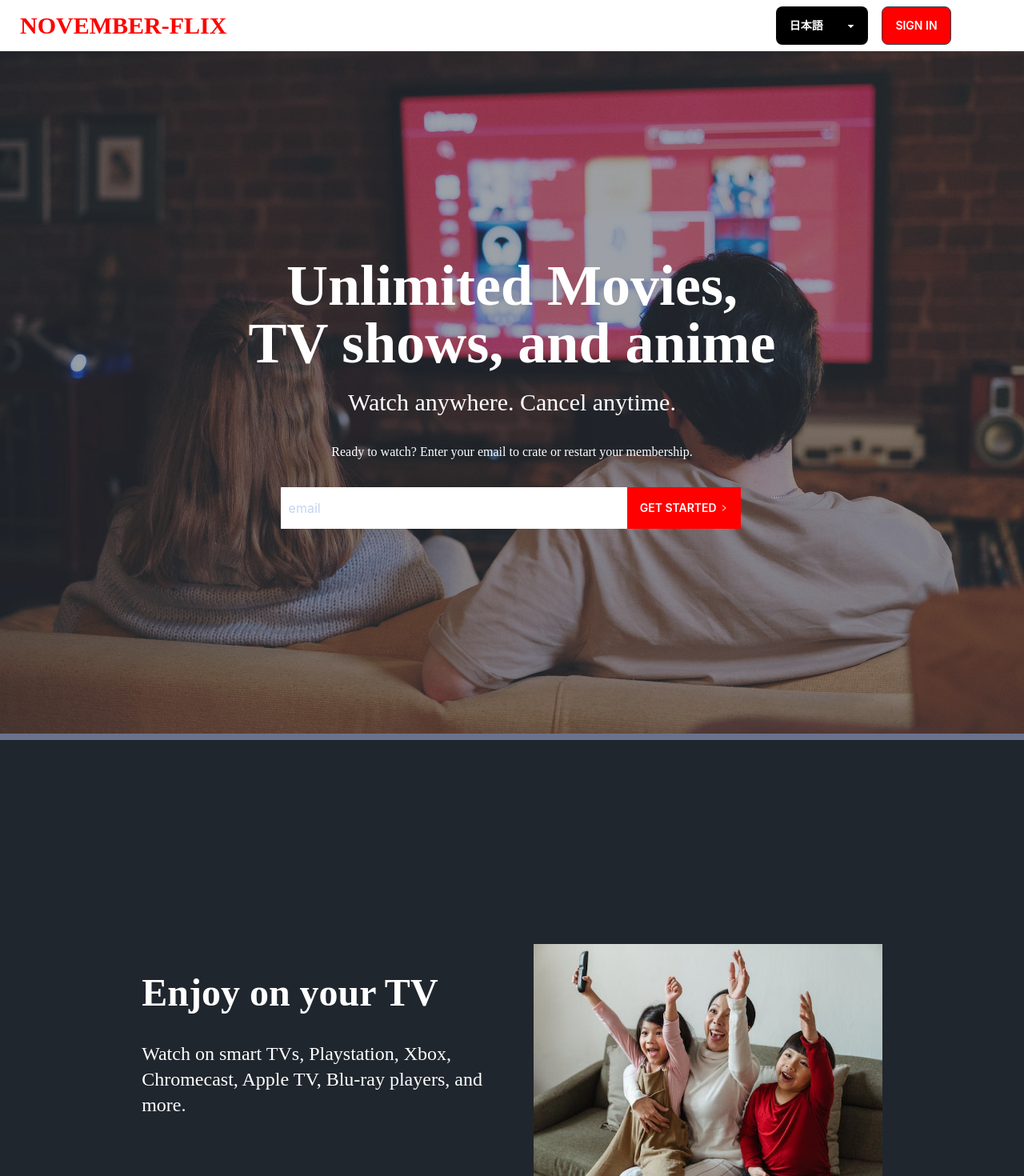
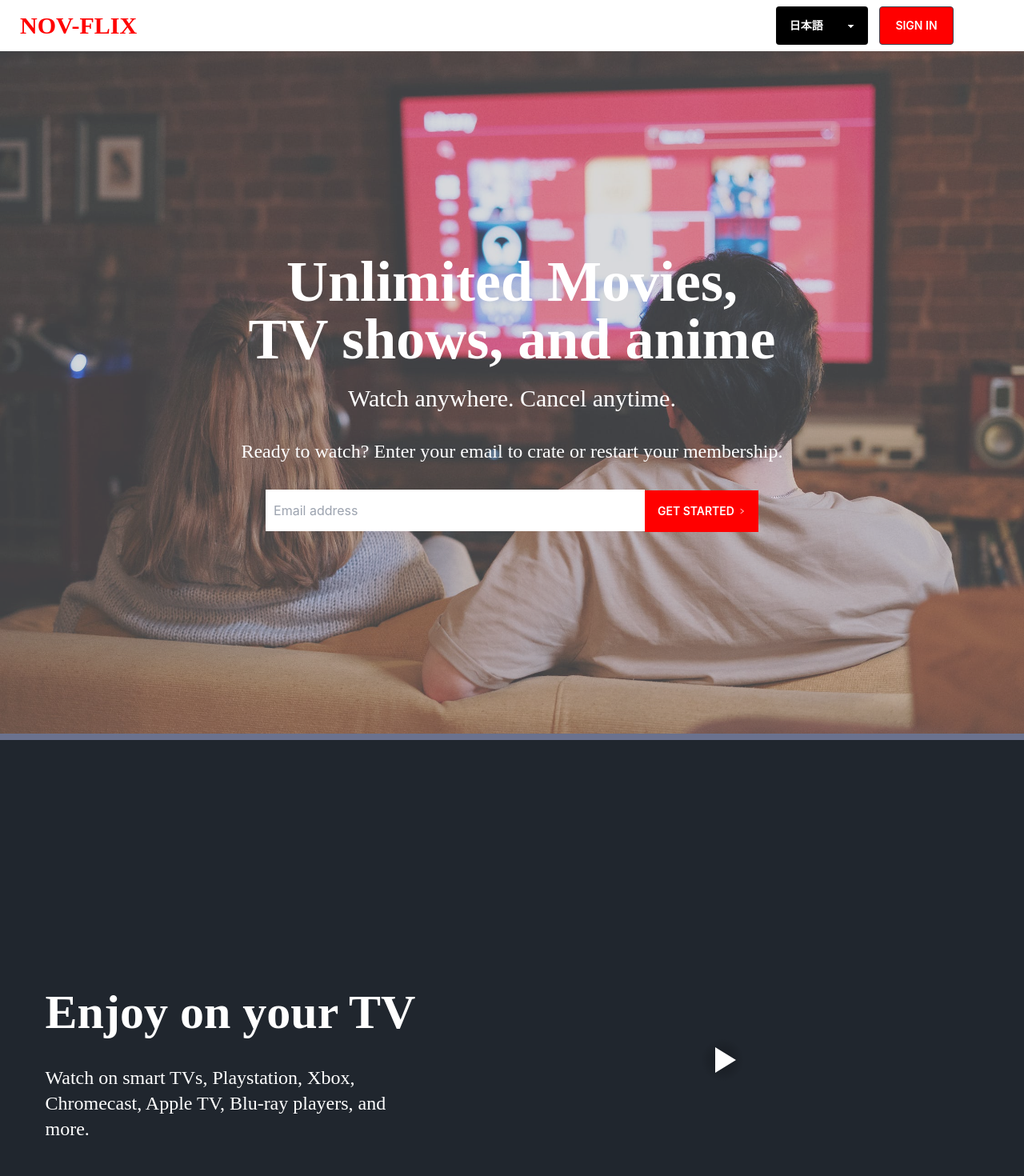
Before and after one commit to pabelmahbub/november-flix, a React (Create React App) app: page / in a window 1280 px wide. Shown: the top 1470 px of the page at 80% size. Built offline with nearby package versions, Linux system fonts and the light colour scheme; no server answers.

Commit message:
video player inplemented and external css files

```diff
--- a/package.json
+++ b/package.json
@@ -12,6 +12,7 @@
     "react": "^18.2.0",
     "react-dom": "^18.2.0",
     "react-icons": "^4.7.1",
+    "react-player": "^2.11.0",
     "react-router-dom": "^6.8.0",
     "react-scripts": "5.0.1",
     "web-vitals": "^2.1.4"
--- /dev/null
+++ b/src/Components/Email.css
@@ -0,0 +1,17 @@
+.email-placeholder {
+    width: 70%;
+    height: 52px;
+    padding-left: 10px
+}
+
+.button{
+    background-color:red;
+    color:#fff;
+    height: 52px;
+    border: none;
+    border-radius: 0px;
+}
+
+.icon{
+    padding-left: 5px;
+}
--- a/src/Components/Email.jsx
+++ b/src/Components/Email.jsx
@@ -1,18 +1,17 @@
 import React from 'react';
+import './Email.css';
 import { AiOutlineRight } from 'react-icons/ai';
 import { Link } from 'react-router-dom';
 
 
 function Email() {
   return (
-    <div style={{marginLeft:'40px'}}>
-        <div style={{display:'flex', flexDirection:'row'}}>
-           <input style={{  width: '70%', height: '52px', paddingLeft: '10px' }} type="text" id="name" required placeholder='Email address' name="email" value="email" />
+        <div>
+           <input className='email-placeholder' type="text" id="email" required placeholder='Email address' name="email" />
            <Link to="/signup">
-                <button style={{backgroundColor:'red', color:'#fff', border:'none',borderRadius:0,height: '52px'}}　className="btn">Get Started<AiOutlineRight  style={{paddingLeft:'4px', height:'20px'}}/></button>
+                <button className="btn button">Get Started<AiOutlineRight  className='icon'/></button>
            </Link>
         </div>
-    </div>
   )
 }
 
--- a/src/Footer/Footer.jsx
+++ b/src/Footer/Footer.jsx
@@ -1,6 +1,7 @@
 import React from 'react'
 
 function Footer() {
+    let year = new Date().getFullYear()
   return (
     <div>
       <footer className="footer p-10 bg-neutral text-neutral-content">
@@ -27,7 +28,7 @@ function Footer() {
         </div>
         <div>
            <p style={{color:'#fff',fontFamily:'raleway'}}>Questions? Call 012-345-6789</p>
-           <p style={{color:'#fff',fontFamily:'raleway', fontSize:12}}>© 2023; pabelmahbub@gmail.com</p>
+           <p style={{color:'#fff',fontFamily:'raleway', fontSize:12}}>© {year}; pabelmahbub@gmail.com</p>
         </div>
 
       </footer>
--- a/src/Home/Banner.jsx
+++ b/src/Home/Banner.jsx
@@ -1,20 +1,24 @@
 import React from 'react';
+import './Home.css';
 import image1 from '../Assets/images/f.jpeg';
 import Email from '../Components/Email';
 
 function Banner() {
   return (
     <div className="hero min-h-screen">
-     <img width="100%" height="100%" src={image1} alt="Shoes"/>
-     <div className="hero-overlay"></div>
+       <div className="hero-overlay">
+          <img className='image' src={image1} alt="Shoes"/>
+     </div>
+
      <div className="hero-content text-center text-neutral-content">
      <div>
 
-      <h1 style={{color:'#fff',fontFamily:'raleway'}}className="mb-5 text-7xl font-bold">Unlimited Movies,<br/>TV shows, and anime</h1>
-      <p style={{color:'#fff',fontFamily:'raleway'}} className="my-5 text-3xl">Watch anywhere. Cancel anytime.</p>
-      <p style={{color:'#fff',fontFamily:'raleway'}}className="my-8 text-1xl">Ready to watch? Enter your email to crate or restart your membership.</p>
+      <h1 className="textStyle mb-5 lg:text-7xl md:text-6xl sm:text-4xl font-bold">Unlimited Movies,<br/>TV shows, and anime</h1>
+      <p className="textStyle my-5 lg:text-3xl md:text-3xl sm:text-xl">Watch anywhere. Cancel anytime.</p>
+      <p className="textStyle my-8 lg:text-2xl md:text-2xl sm:text-xl">Ready to watch? Enter your email to crate or restart your membership.</p>
 
       <Email />
+
     </div>
   </div>
 </div>
--- a/src/Home/CollapseSection.jsx
+++ b/src/Home/CollapseSection.jsx
@@ -1,17 +1,18 @@
-import React from 'react'
+import React from 'react';
+import './Home.css';
 import Email from '../Components/Email'
 
-const sampleJSON =  [
+const novFlixJSON =  [
     {
     "id": 1,
-    "toggle": "What is November-Flix",
-    "expose": "November-Flix is a streaming service that offers a wide variety of award winning TV shows, movie, anime, documentaries, and more on thousands fo internet-connected devices.",
-    "expose1": "November-Flix is a streaming service that offers a wide variety of award winning TV shows, movie, anime, documentaries, and more on thousands fo internet-connected devices.",
+    "toggle": "What is Nov-Flix",
+    "expose": "Nov-Flix is a streaming service that offers a wide variety of award winning TV shows, movie, anime, documentaries, and more on thousands fo internet-connected devices.",
+    "expose1": "Nov-Flix is a streaming service that offers a wide variety of award winning TV shows, movie, anime, documentaries, and more on thousands fo internet-connected devices.",
     },
     {
     "id": 2,
-    "toggle": "How much does November-Flix cost?",
-    "expose": "Watch November-Flix on your smartphone, tablet, SmartTV, laptop, or streaming devices, all for one fixed monthly fee. Plans range from JPY 200 to JPY 1200 a month. No extra cost, no contracts.",
+    "toggle": "How much does Nov-Flix cost?",
+    "expose": "Watch Nov-Flix on your smartphone, tablet, SmartTV, laptop, or streaming devices, all for one fixed monthly fee. Plans range from JPY 200 to JPY 1200 a month. No extra cost, no contracts.",
     },
     {
     "id": 3,
@@ -21,23 +22,23 @@ const sampleJSON =  [
     {
     "id": 4,
     "toggle": "What can I watch?",
-    "expose": "Watch anywhere, anytime. Sign in with your November-Flix account to watch instantly on the web at November-Flix.com from your personal computer or on any internet-connected device that offers the November-Flix app, including smart TVs, smartphones, tablets, streaming media players and game consoles.",
-    "expose1":"You can also download your favorite shows with the iOS, Android, or Windows 10 app. Use downloads to watch while you're on the go and without an internet connection. Take November-Flix with you anywhere."
+    "expose": "Watch anywhere, anytime. Sign in with your Nov-Flix account to watch instantly on the web at Nov-Flix.com from your personal computer or on any internet-connected device that offers the Nov-Flix app, including smart TVs, smartphones, tablets, streaming media players and game consoles.",
+    "expose1":"You can also download your favorite shows with the iOS, Android, or Windows 10 app. Use downloads to watch while you're on the go and without an internet connection. Take Nov-Flix with you anywhere."
     },
     {
     "id": 5,
     "toggle": "How do I cancel?",
-    "expose": "November-Flix is flexible. There are no pesky contracts and no commitments. You can easily cancel your account online in two clicks. There are no cancellation fees – start or stop your account anytime.",
+    "expose": "Nov-Flix is flexible. There are no pesky contracts and no commitments. You can easily cancel your account online in two clicks. There are no cancellation fees – start or stop your account anytime.",
     },
     {
     "id": 6,
-    "toggle": "What can I watch on November-Flix",
-    "expose": "November-Flix has an extensive library of feature films, documentaries, TV shows, anime, award-winning November-Flix originals, and more. Watch as much as you want, anytime you want.",
+    "toggle": "What can I watch on Nov-Flix",
+    "expose": "Nov-Flix has an extensive library of feature films, documentaries, TV shows, anime, award-winning Nov-Flix originals, and more. Watch as much as you want, anytime you want.",
     },
     {
     "id": 7,
-    "toggle": "Is November-Flix good for kids?",
-    "expose": "The November-Flix Kids experience is included in your membership to give parents control while kids enjoy family-friendly TV shows and movies in their own space.",
+    "toggle": "Is Nov-Flix good for kids?",
+    "expose": "The Nov-Flix Kids experience is included in your membership to give parents control while kids enjoy family-friendly TV shows and movies in their own space.",
     "expose1": "Kids profiles come with PIN-protected parental controls that let you restrict the maturity rating of content kids can watch and block specific titles you don’t want kids to see."
     },
 
@@ -45,39 +46,29 @@ const sampleJSON =  [
 function CollapseSection() {
 
   return (
-    <div style={{backgroundColor:'#20262E',paddingBottom: '200px'}}>
+    <div className='collapseDiv'>
 
-    <div style={{marginLeft: '20%',marginRight: '20%'}}>
+        <h1 className="collapseText text-5xl pt-24 pb-24 font-bold">Frequently asked questions</h1>
 
-    <h1 style={{textAlign:'center',fontFamily:'raleway', color:'#fff'}} className="text-5xl pt-24 pb-24 font-bold">Frequently asked questions</h1>
-
-    {/* 1st collapse */}
-    {sampleJSON.map((content) => (
+          {novFlixJSON.map((content) => (
           <div style={{marginBottom:'8px'}}>
             <div className="collapse collapse-plus border border-base-300 bg-base-100">
               <input type="checkbox" className="peer" />
-        <div  style={{textAlign:'left', color:'#fff'}}className="collapse-title bg-accent text-base-100 peer-checked:bg-accent text-base-100 pr-72">
+
+              <div className="textLeft collapse-title bg-accent text-base-100 peer-checked:bg-accent text-base-100 pr-72">
                 {content.toggle}
               </div>
-        <div style={{textAlign:'left', color:'#fff'}} className="collapse-content bg-accent text-base-100 peer-checked:bg-accent text-base-100">
-            <p >{content.expose}</p>
+
+              <div className="textLeft collapse-content bg-accent text-base-100 peer-checked:bg-accent text-base-100">
+                  <p>{content.expose}</p>
                   {content?.expose1 && <p className="pt-6">{content.expose1}</p>}
               </div>
               </div>
           </div>
           ))}
 
-    <div style={{marginLeft: '10%',marginRight: '10%'}}>
-        <p style={{color:'#fff',fontFamily:'raleway'}} className="text-xl py-16">Ready to watch? Enter your email to create or restart your<br/> membership.</p>
+         <p className="textStyle text-xl py-16">Ready to watch? Enter your email to create or restart your membership.</p>
          <Email/>
-    </div>
-
-
-
-
-
-   </div>
-
 
     </div>
   )
--- a/src/Home/Descriptions.jsx
+++ b/src/Home/Descriptions.jsx
@@ -1,70 +1,89 @@
 import React from 'react';
+import './Home.css';
 import image3 from '../Assets/images/a.jpeg';
 import family from '../Assets/images/family.jpeg';
 import fourth from '../Assets/images/fourth.jpeg';
 import kids from '../Assets/images/kids.webp';
-import man from '../Assets/images/man.webp'
+import man from '../Assets/images/man.webp';
+import ReactPlayer from 'react-player'
 
 function Descriptions() {
   return (
    <>
     {/* 1st section */}
-    <div style={{backgroundColor:'#6B728E'}}className="grid h-2"></div>
+
+    <div className="grid h-2 barStyle"></div>
 
      <div style={{backgroundColor:'#20262E'}} className="hero min-h-screen bg-base-100">
       <div className="hero-content flex-col lg:flex-row-reverse">
-    <img src={family} width="40%" height="60%" />
+         {/* <img src={family} height="400px" width="600px"/> */}
+         {/* <video height="400px" width="600px" controls>
+                <source src="http://commondatastorage.googleapis.com/gtv-videos-bucket/sample/BigBuckBunny.mp4" type="video/mp4" />
+            </video> */}
+
+           <ReactPlayer
+               url='https://vimeo.com/243556536'
+               light = {true}
+               playing
+              controls/>
+
         <div className="pr-12">
-      <h1 style={{color:'#fff',textAlign:'left',fontFamily:'raleway'}} className="text-5xl font-bold">Enjoy on your TV</h1>
-      <p style={{color:'#fff',textAlign:'left',fontFamily:'raleway'}} className="text-2xl py-9">Watch on smart TVs, Playstation, Xbox, <br/> Chromecast, Apple TV, Blu-ray players, and<br/> more. </p>
+          <h1 className="textLeft lg:text-6xl md:text-5xl sm:text-4xl font-bold pt-12">Enjoy on your TV</h1>
+          <p className="textLeft lg:text-2xl md:text-xl sm:text-xl py-9">Watch on smart TVs, Playstation, Xbox, <br/> Chromecast, Apple TV, Blu-ray players, and<br/> more. </p>
         </div>
       </div>
     </div>
 
    {/* 2nd section */}
 
-     <div style={{backgroundColor:'#6B728E'}}className="grid h-2"></div>
+   <div className="grid h-2 barStyle"></div>
 
      <div style={{backgroundColor:'#20262E'}} className="hero min-h-screen bg-base-100">
        <div className="hero-content flex-col lg:flex-row">
-        <img src={man} width="40%" height="60%" />
+         {/* <img src={man} height="400px" width="600px"/> */}
+         <ReactPlayer
+               url='https://www.youtube.com/watch?v=ysz5S6PUM-U'
+               light = {true}
+               playing
+              controls/>
          <div className="pl-12">
-      <h1 style={{color:'#fff',textAlign:'left',fontFamily:'raleway'}} className="text-5xl font-bold">Watch Everywhere.</h1>
-      <p style={{color:'#fff',textAlign:'left',fontFamily:'raleway'}} className="text-2xl py-9">Stream unlimited movies and TV shows on<br/>your phone, tablet, laptop, and Tv without<br/>paying more.</p>
+            <h1 className="textLeft lg:text-6xl md:text-5xl sm:text-4xl font-bold pt-12">Watch Everywhere.</h1>
+            <p className="textLeft lg:text-2xl md:text-xl sm:text-xl py-9">Stream unlimited movies and TV shows on<br/>your phone, tablet, laptop, and Tv without<br/>paying more.</p>
          </div>
        </div>
      </div>
 
     {/* 3rd section */}
-    <div style={{backgroundColor:'#6B728E'}}className="grid h-2"></div>
+    <div className="grid h-2 barStyle"></div>
 
        <div style={{backgroundColor:'#20262E'}} className="hero min-h-screen bg-base-100">
          <div className="hero-content flex-col lg:flex-row-reverse">
-            <img src={kids} width="40%" height="60%" />
+            {/* <img src={kids} height="400px" width="600px"/>  */}
+            <video height="400px" width="600px" controls>
+                <source src="http://commondatastorage.googleapis.com/gtv-videos-bucket/sample/BigBuckBunny.mp4" className="videoFrame" type="video/mp4" />
+            </video>
             <div className="pr-12">
-            <h1 style={{color:'#fff',textAlign:'left',fontFamily:'raleway'}} className="text-5xl font-bold">Create profiles for kids.</h1>
-            <p style={{color:'#fff',textAlign:'left',fontFamily:'raleway'}} className="text-2xl py-9">Send kids on adventures with their favorite<br/> characters in a space made just for them-free<br/> with your membership. </p>
+               <h1 className="textLeft lg:text-6xl md:text-5xl sm:text-4xl font-bold pt-12">Create profiles for kids.</h1>
+               <p className="textLeft lg:text-2xl md:text-xl sm:text-xl py-9">Send kids on adventures with their favorite<br/> characters in a space made just for them-free<br/> with your membership. </p>
             </div>
         </div>
        </div>
 
     {/* 4th section */}
 
-    <div style={{backgroundColor:'#6B728E'}}className="grid h-2"></div>
+    <div className="grid h-2 barStyle"></div>
 
-      <div style={{backgroundColor:'#20262E', height:'400px'}} className="hero min-h-screen bg-base-100">
+      <div style={{backgroundColor:'#20262E'}} className="hero min-h-screen bg-base-100">
           <div className="hero-content flex-col lg:flex-row">
-        <img src={fourth} width="40%" height="60%" />
-
+             <img src={family} height="400px" width="600px"/>
              <div className="pl-12">
-        <h1 style={{color:'#fff',textAlign:'left',fontFamily:'raleway'}} className="text-5xl font-bold">Download your shows<br/> to watch offline.</h1>
-        <p style={{color:'#fff',textAlign:'left',fontFamily:'raleway'}} className="text-2xl py-9">Available on all plans except basic<br/>with adds.</p>
+                 <h1 className="textLeft lg:text-6xl md:text-5xl sm:text-4xl font-bold pt-12">Download your shows<br/>to offline.</h1>
+                 <p className="textLeft lg:text-2xl md:text-xl sm:text-xl py-9">Available on all plans except basic<br/>with adds.</p>
              </div>
-
          </div>
       </div>
 
-     <div style={{backgroundColor:'#6B728E'}}className="grid h-2"></div>
+     <div className="grid h-2 barStyle"></div>
 
 
    </>
--- /dev/null
+++ b/src/Home/Home.css
@@ -0,0 +1,38 @@
+.image {
+    width:100%;
+    height:100%;
+    object-fit:cover;
+    opacity: 60%;
+}
+
+.textStyle {
+    color: #fff;
+    font-family: raleway
+}
+
+.textLeft {
+    color: #fff;
+    font-family: raleway;
+    text-align: left;
+}
+
+.barStyle{
+    background-color:#6B728E
+}
+
+.container{
+    background-color: #20262E
+}
+
+.collapseDiv{
+    background-color:#20262E;
+    padding-bottom: 200px;
+    padding-left: 20%;
+    padding-right: 20%
+}
+
+.collapseText{
+    text-align:center;
+    font-family:raleway;
+    color:#fff
+}
--- a/src/Home/Home.jsx
+++ b/src/Home/Home.jsx
@@ -8,11 +8,8 @@ import Descriptions from './Descriptions'
 function Home() {
   return (
     <div>
-        <div>
         <Navbar />
         <Banner />
-        </div>
-
         <Descriptions />
         <CollapseSection />
         <Footer />
--- /dev/null
+++ b/src/Navbar/Navbar.css
@@ -0,0 +1,20 @@
+.logoText{
+    color:red;
+    font-family:Raleway;
+    font-weight:900
+}
+
+.selectStyle{
+    width: 150%;
+    background-color:#000;
+    color:#fff;
+    border-radius: 4px;
+}
+
+.signInText{
+    width: 80%;
+    background-color:red;
+    color:#fff;
+    border-radius: 4px;
+    border-color: none;
+}
--- a/src/Navbar/Navbar.jsx
+++ b/src/Navbar/Navbar.jsx
@@ -1,27 +1,30 @@
-import React from 'react'
-import { Link } from 'react-router-dom'
+import React from 'react';
+import './Navbar.css';
+import { Link } from 'react-router-dom';
+import { AiOutlineGlobal } from 'react-icons/ai';
 
 function Navbar() {
   return (
     <div className="navbar bg-base-100">
        <div className="flex-1">
          <Link to='/'>
-    <a style={{color:'red', fontFamily:'Raleway', fontWeight:900}} className="btn btn-ghost normal-case text-3xl">NOVEMBER-FLIX</a>
+           <a className="logoText btn btn-ghost normal-case text-3xl">NOV-FLIX</a>
          </Link>
        </div>
        <div className="flex-none mr-16">
           <ul className="menu menu-horizontal px-1">
 
               <div className="navbar-end pr-10">
-         <select  style={{width: '150%', backgroundColor:'black', color:'#fff'}} className="select select-bordered w-full max-w-xs">
+                  <select className="selectStyle select select-bordered w-full max-w-xs">
                       <option>日本語</option>
                       <option>English</option>
                   </select>
+              {/* <AiOutlineGlobal  style={{paddingLeft: "2px",color:'red'}}/> */}
               </div>
 
               <div className="navbar-end">
               <Link to='/signup'>
-               <a style={{backgroundColor:'red', color:'#fff'}} className="btn">Sign In</a>
+                  <a className="signInText btn">Sign In</a>
                 </Link>
               </div>
 
```
Also changed, not shown: 1 other file (tests, documents, lock files or other folders). Lines whose indentation alone changed are shown as unchanged.
